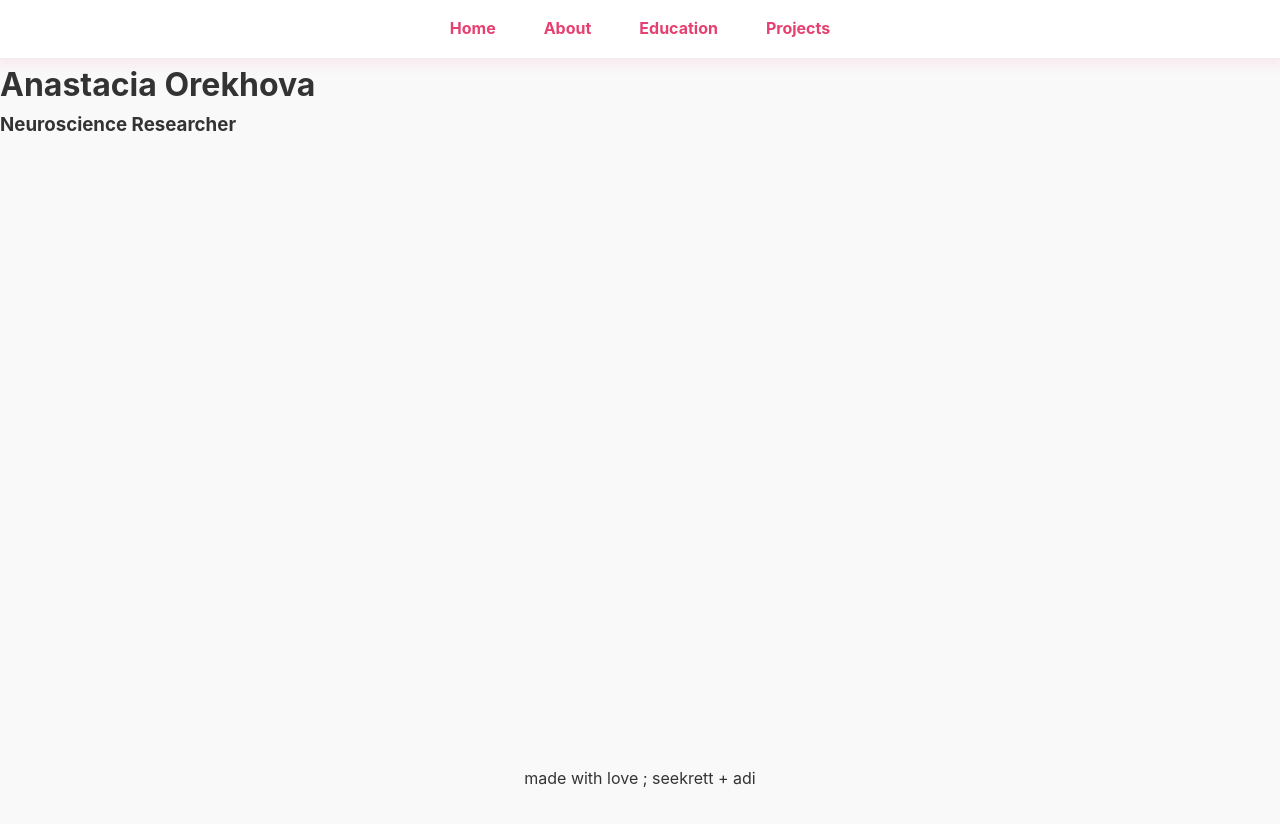
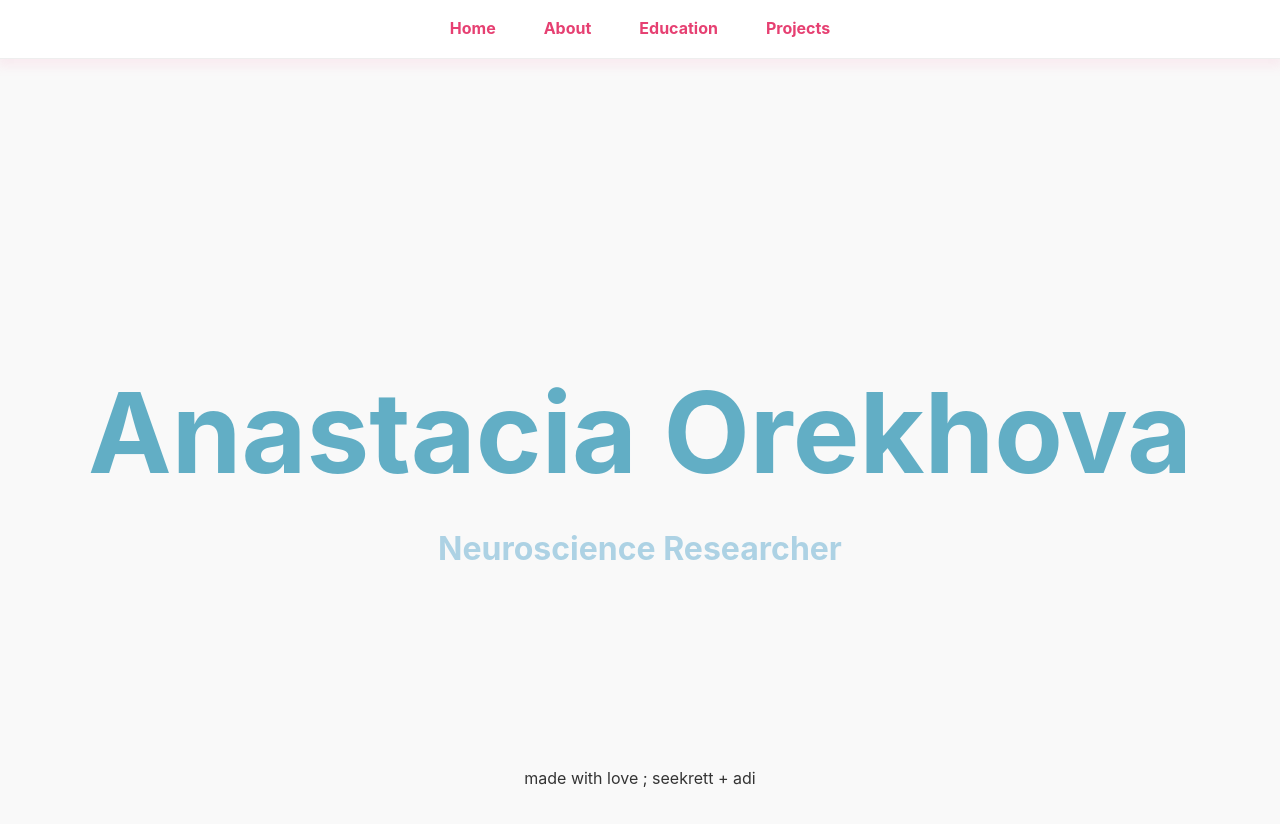
Before and after one commit to anaor0835/anaor0835.github.io, a plain HTML site: page index.html in a window 1280 px wide. Before the commit the page ends 800 px from the top, so only its background shows below. Drawn offline with nearby package versions, Linux system fonts and the light colour scheme.

Commit message:
designed homepage

```diff
--- a/index.html
+++ b/index.html
@@ -10,6 +10,7 @@
 
     <!-------------------- STYLESHEETS -------------------->
     <link rel="stylesheet" href="style/main.css">
+    <link rel="stylesheet" href="style/homepage.css">
 
     <!-------------------- REACT -------------------->
     <script src='https://unpkg.com/react@18/umd/react.production.min.js'></script>
--- /dev/null
+++ b/style/homepage.css
@@ -0,0 +1,18 @@
+.homegroup {
+    display: flex;
+    flex-direction: column;
+    justify-content: center;
+    align-items: center;
+    height: 100vh;
+    text-align: center;
+}
+
+.homegroup h1 {
+    font-size: 7rem;
+    color: #62aec5;
+}
+
+.homegroup h3 {
+    font-size: 2rem;
+    color: #add2e4;
+}
--- a/style/main.css
+++ b/style/main.css
@@ -28,7 +28,7 @@ a {
     font-weight: bold;
 }
 a:hover {
-    color: underline;
+    color: #f678a7;
 }
 
 /* --- TITLENAV --- */
```
